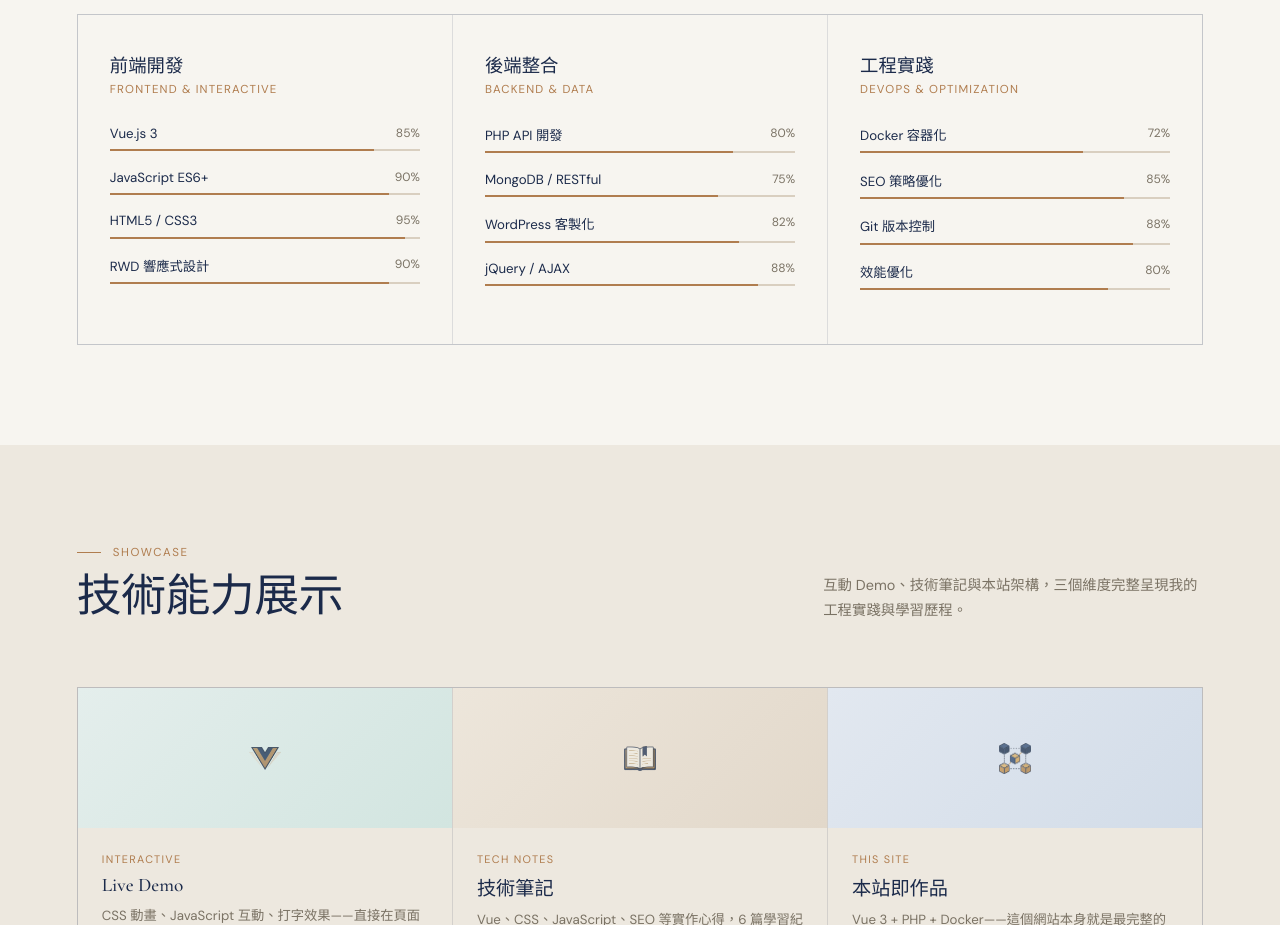
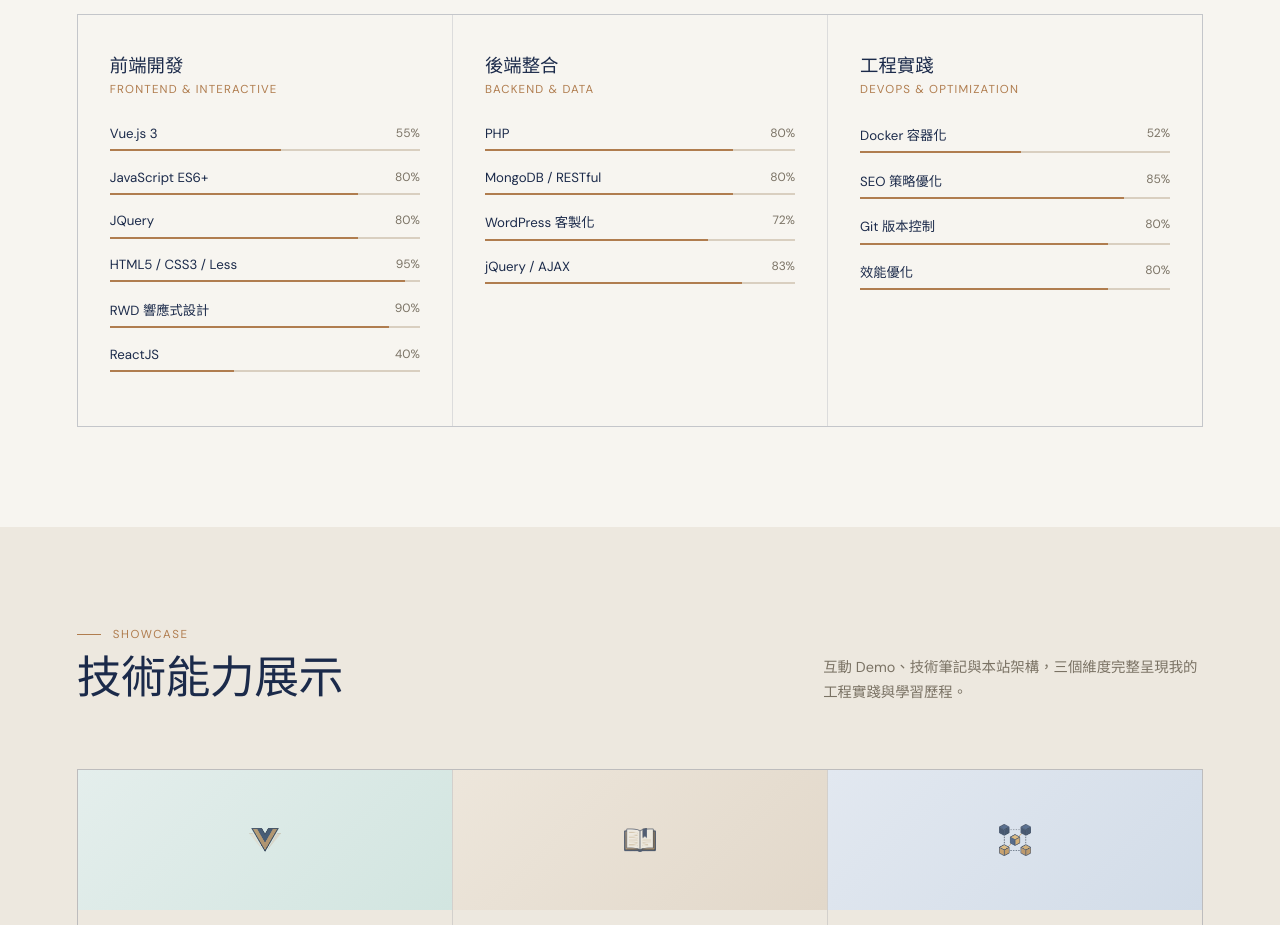
Before and after one commit to Rong-wing/novatra, a Vue app in the folder frontend/: page / in a window 1280 px wide. Shown: the part 1260-2185 px from the top of the page. Built offline with nearby package versions, Linux system fonts and the light colour scheme.

Commit message:
2026/03/18 - edit text and css

```diff
--- a/frontend/src/assets/about/author.less
+++ b/frontend/src/assets/about/author.less
@@ -75,6 +75,10 @@
         font-size: 2rem;
         margin-bottom: 1.25rem;
         background: rgba(247,245,240,0.04);
+        img {
+            width: 100%;
+            height: auto;
+        }
     }
     .profile-name {
         font-family: 'Cormorant Garamond', serif;
--- a/frontend/src/assets/showcase/notes.less
+++ b/frontend/src/assets/showcase/notes.less
@@ -92,6 +92,21 @@
                 border-color: rgba(176,58,46,.3);
                 background: rgba(176,58,46,.06);
             }
+            .t-docker {
+                color: #244B7A;
+                border-color: rgba(36, 75, 122, 0.3);
+                background: rgba(36, 75, 122, 0.6);
+            }
+            .t-container {
+                color: #5A5A82;
+                border-color: rgba(90, 90, 130, 0.3);
+                background: rgba(90, 90, 130, 0.6);
+            }
+            .t-dockerfile {
+                color: #4A4A4A;
+                border-color: rgba(74, 74, 74, 0.3);
+                background: rgba(74, 74, 74, 0.6);
+            }
         }
     }
 }
--- a/frontend/src/components/about/Author.vue
+++ b/frontend/src/components/about/Author.vue
@@ -34,7 +34,9 @@
 				</p>
 			</div>
 			<div class="profile-card" style="opacity:0;animation:fadeIn .8s .3s forwards;position:relative;z-index:2;">
-				<div class="profile-avatar-wrap">👨‍💻</div>
+				<div class="profile-avatar-wrap thumbnail">
+					<img :src="banner">
+				</div>
 				<div class="profile-name">Rong</div>
 				<div class="profile-role">Full-Stack Developer</div>
 				<div class="profile-tags">
@@ -45,9 +47,18 @@
 					<span class="p-chip">MongoDB</span>
 				</div>
 				<div class="profile-contacts">
-					<a href="https://mail.google.com/mail/?view=cm&fs=1&to=s8812422@gmail.com" target="_blank" class="contact-row">✉ s8812422@gmail.com</a>
-					<a href="https://github.com/Rong-wing/novatra/tree/main/src" target="_blank" class="contact-row">⌨ GitHub 作品集</a>
-					<span class="contact-row">📍 Taiwan</span>
+					<a href="https://mail.google.com/mail/?view=cm&fs=1&to=s8812422@gmail.com" target="_blank" class="contact-row">
+						<img src="/images/icon/mail.png" width="17" height="12" />
+						s8812422@gmail.com
+					</a>
+					<a href="https://github.com/Rong-wing/novatra/tree/main/src" target="_blank" class="contact-row">
+						<img src="/images/icon/github.png" width="14" height="13" />
+						GitHub 作品集
+					</a>
+					<span class="contact-row">
+						<img src="/images/icon/local.png" width="13" height="16" />
+						Taiwan
+					</span>
 				</div>
 			</div>
 		</div>
--- a/frontend/src/components/about/Experience.vue
+++ b/frontend/src/components/about/Experience.vue
@@ -62,7 +62,7 @@
 			</div>
 			<div class="timeline-grid reveal" v-reveal>
 				<div class="tl-card">
-					<div class="tl-date">2024 — Present</div>
+					<div class="tl-date">2025 — Present</div>
 					<div class="tl-divider"></div>
 					<div class="tl-title">Full-Stack Developer</div>
 					<div class="tl-org">個人作品集專案</div>
@@ -71,21 +71,25 @@
 					</div>
 				</div>
 				<div class="tl-card">
-					<div class="tl-date">2020 — 2024</div>
+					<div class="tl-date">2017 — 至今</div>
 					<div class="tl-divider"></div>
-					<div class="tl-title">前端開發工程師</div>
-					<div class="tl-org">（請替換為實際工作單位）</div>
+					<div class="tl-title">PHP網站前端工程師</div>
+					<div class="tl-org">皮克網路有限公司</div>
 					<div class="tl-desc">
-						負責 HTML5/CSS/JavaScript 前端開發，維護 WordPress 網站，處理 SEO 結構化資料與 Google Search Console 數據分析。
+						負責 HTML5/CSS/JavaScript 前端開發，維護 WordPress 網站，處理 SEO 結構化資料與 Google Search Console 數據分析。<br>
+						PHP 後端功能維護與開發，表單處理、資料傳遞。<br>
+						資料庫操作與串接，API 串接與整合（前後端資料交換、第三方 API、格式轉換、錯誤處理）。<br>
+						負責企業官網、活動頁面及內部系統的前端開發與維護。<br>
+						舊站維護與程式重構，優化效能與維護性，獨立開發、debug、簡易部署及團隊協作處理專案需求，並具備獨立判斷與調整能力。<br>
 					</div>
 				</div>
 				<div class="tl-card">
-					<div class="tl-date">2018 — 2020</div>
+					<div class="tl-date">2015 — 2016</div>
 					<div class="tl-divider"></div>
-					<div class="tl-title">網頁設計師</div>
-					<div class="tl-org">（請替換為實際工作單位）</div>
+					<div class="tl-title">PHP助理工程師</div>
+					<div class="tl-org">杰鼎數位科技</div>
 					<div class="tl-desc">
-						從零開始學習 HTML/CSS，建立 RWD 響應式網頁，並逐步涉足 jQuery 與 AJAX 互動邏輯開發。
+						從零開始學習 HTML/CSS、 PHP以及資料庫串接，並逐步涉足 jQuery 與 AJAX 互動邏輯開發。
 					</div>
 				</div>
 			</div>
--- a/frontend/src/components/home/Featured-skills.vue
+++ b/frontend/src/components/home/Featured-skills.vue
@@ -19,24 +19,33 @@
                     <div class="skill-item">
                         <div class="skill-row">
                             <span class="skill-name">Vue.js 3</span>
-                            <span class="skill-pct">85%</span>
+                            <span class="skill-pct">55%</span>
                         </div>
                         <div class="skill-bar">
-                            <div class="skill-fill" style="width:85%"></div>
+                            <div class="skill-fill" style="width:55%"></div>
                         </div>
                     </div>
                     <div class="skill-item">
                         <div class="skill-row">
                             <span class="skill-name">JavaScript ES6+</span>
-                            <span class="skill-pct">90%</span>
+                            <span class="skill-pct">80%</span>
                         </div>
                         <div class="skill-bar">
-                            <div class="skill-fill" style="width:90%"></div>
+                            <div class="skill-fill" style="width:80%"></div>
                         </div>
                     </div>
                     <div class="skill-item">
                         <div class="skill-row">
-                            <span class="skill-name">HTML5 / CSS3</span>
+                            <span class="skill-name">JQuery</span>
+                            <span class="skill-pct">80%</span>
+                        </div>
+                        <div class="skill-bar">
+                            <div class="skill-fill" style="width:80%"></div>
+                        </div>
+                    </div>
+                    <div class="skill-item">
+                        <div class="skill-row">
+                            <span class="skill-name">HTML5 / CSS3 / Less</span>
                             <span class="skill-pct">95%</span>
                         </div>
                         <div class="skill-bar">
@@ -52,13 +61,22 @@
                             <div class="skill-fill" style="width:90%"></div>
                         </div>
                     </div>
+                    <div class="skill-item">
+                        <div class="skill-row">
+                            <span class="skill-name">ReactJS</span>
+                            <span class="skill-pct">40%</span>
+                        </div>
+                        <div class="skill-bar">
+                            <div class="skill-fill" style="width:40%"></div>
+                        </div>
+                    </div>
                 </div>
                 <div class="skill-group">
                     <div class="skill-group-name">後端整合</div>
                     <div class="skill-group-en">Backend & Data</div>
                     <div class="skill-item">
                         <div class="skill-row">
-                            <span class="skill-name">PHP API 開發</span>
+                            <span class="skill-name">PHP</span>
                             <span class="skill-pct">80%</span>
                         </div>
                         <div class="skill-bar">
@@ -68,28 +86,28 @@
                     <div class="skill-item">
                         <div class="skill-row">
                             <span class="skill-name">MongoDB / RESTful</span>
-                            <span class="skill-pct">75%</span>
+                            <span class="skill-pct">80%</span>
                         </div>
                         <div class="skill-bar">
-                            <div class="skill-fill" style="width:75%"></div>
+                            <div class="skill-fill" style="width:80%"></div>
                         </div>
                     </div>
                     <div class="skill-item">
                         <div class="skill-row">
                             <span class="skill-name">WordPress 客製化</span>
-                            <span class="skill-pct">82%</span>
+                            <span class="skill-pct">72%</span>
                         </div>
                         <div class="skill-bar">
-                            <div class="skill-fill" style="width:82%"></div>
+                            <div class="skill-fill" style="width:72%"></div>
                         </div>
                     </div>
                     <div class="skill-item">
                         <div class="skill-row">
                             <span class="skill-name">jQuery / AJAX</span>
-                            <span class="skill-pct">88%</span>
+                            <span class="skill-pct">83%</span>
                         </div>
                         <div class="skill-bar">
-                            <div class="skill-fill" style="width:88%"></div>
+                            <div class="skill-fill" style="width:83%"></div>
                         </div>
                     </div>
                 </div>
@@ -99,10 +117,10 @@
                     <div class="skill-item">
                         <div class="skill-row">
                             <span class="skill-name">Docker 容器化</span>
-                            <span class="skill-pct">72%</span>
+                            <span class="skill-pct">52%</span>
                         </div>
                         <div class="skill-bar">
-                            <div class="skill-fill" style="width:72%"></div>
+                            <div class="skill-fill" style="width:52%"></div>
                         </div>
                     </div>
                     <div class="skill-item">
@@ -117,10 +135,10 @@
                     <div class="skill-item">
                         <div class="skill-row">
                             <span class="skill-name">Git 版本控制</span>
-                            <span class="skill-pct">88%</span>
+                            <span class="skill-pct">80%</span>
                         </div>
                         <div class="skill-bar">
-                            <div class="skill-fill" style="width:88%"></div>
+                            <div class="skill-fill" style="width:80%"></div>
                         </div>
                     </div>
                     <div class="skill-item">
```
Also changed, not shown: frontend/src/components/showcase/Notes.vue (+13 -11 lines), frontend/public/images/icon/local.png (added).
